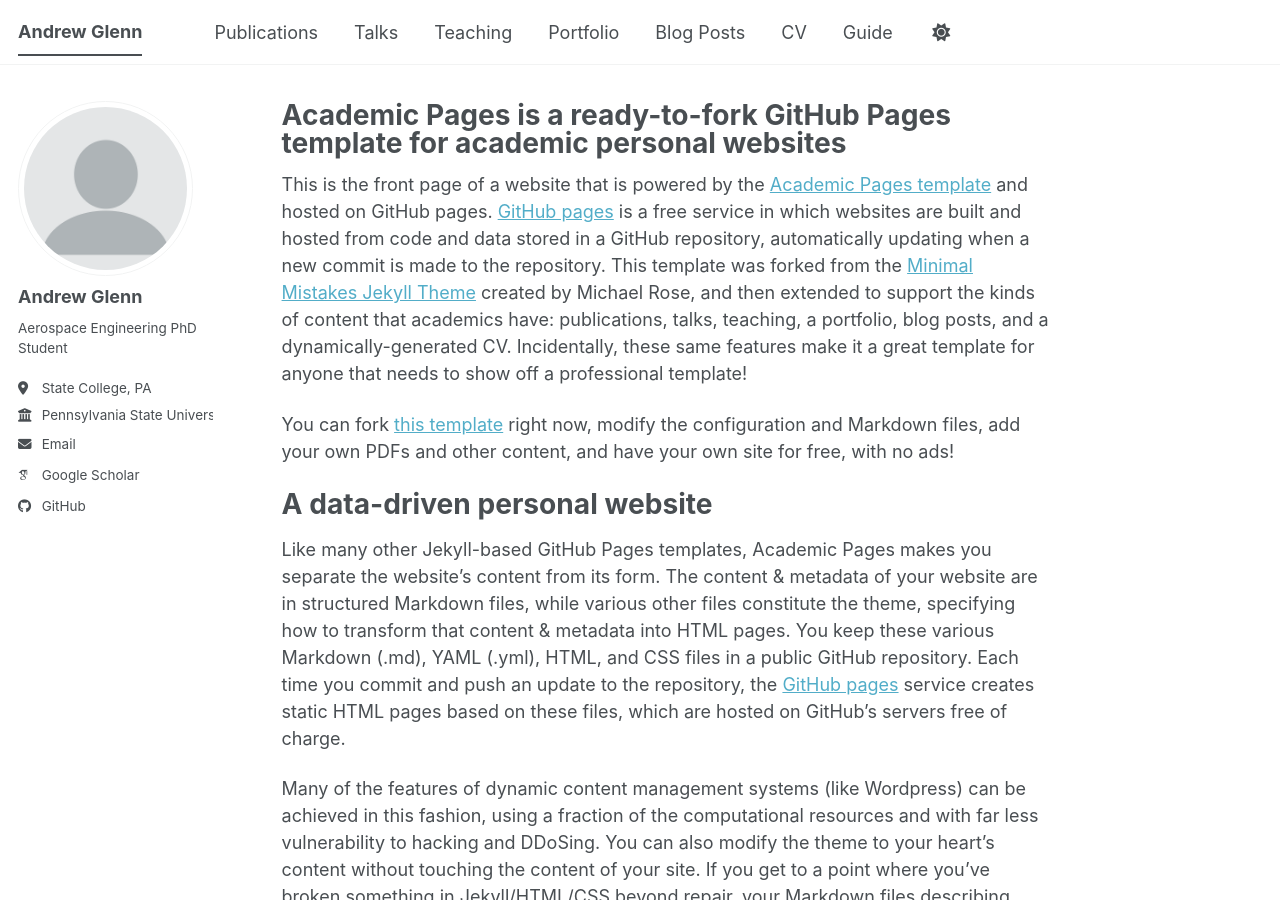
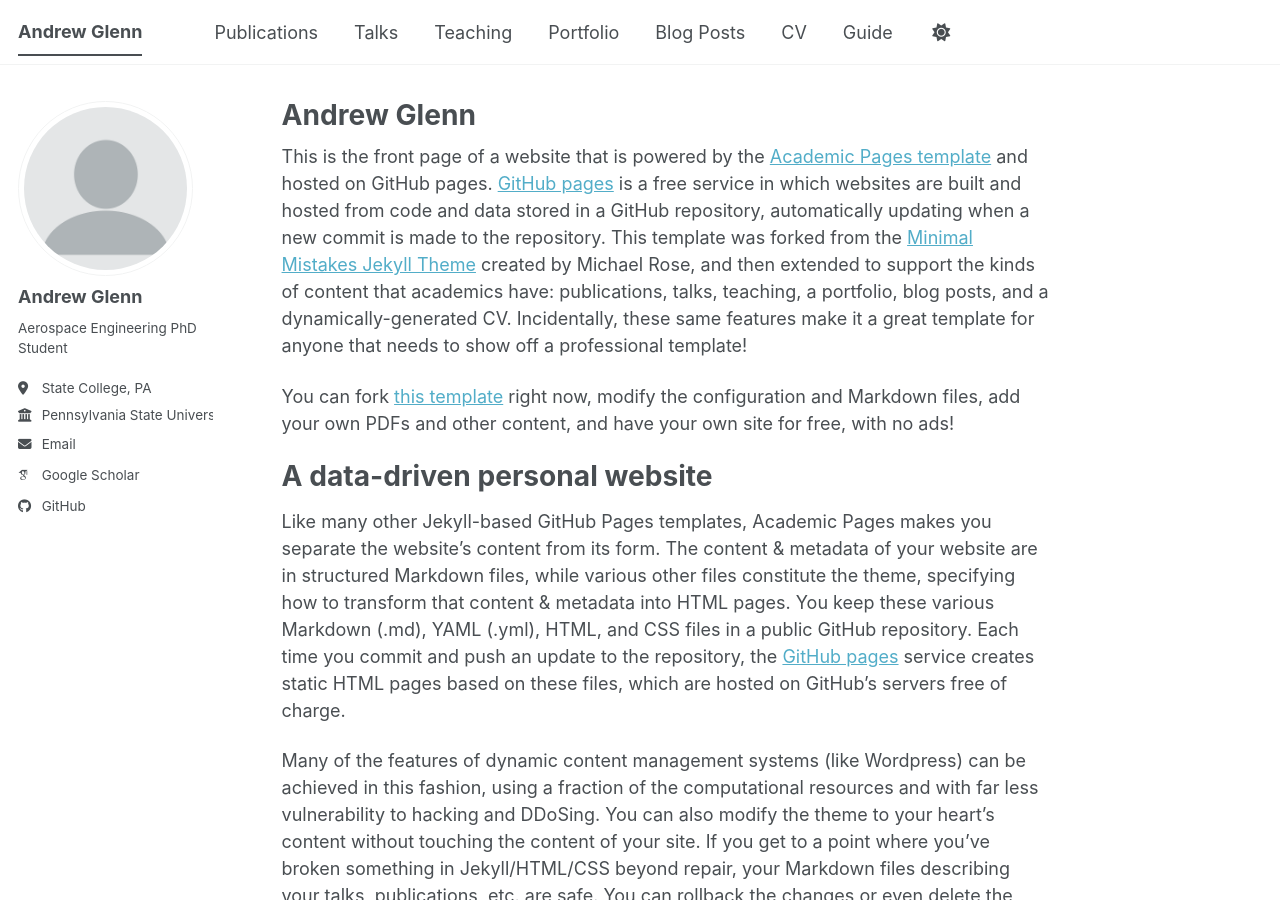
Before and after one commit to AGlenn357/AGlenn357.github.io, a Jekyll site: the page built from _pages/about.md, in a window 1280 px wide and 900 px high. Built offline with Jekyll 4.4.1, drawn with Linux system fonts in a browser that asks for light colours; some web fonts are replaced; a script bundle is joined from its source files by our own code; library files that are not in the unit come from our copies.

Commit message:
title name change

```diff
--- a/_pages/about.md
+++ b/_pages/about.md
@@ -1,6 +1,6 @@
 ---
 permalink: /
-title: "Academic Pages is a ready-to-fork GitHub Pages template for academic personal websites"
+title: "Andrew Glenn"
 author_profile: true
 redirect_from:
   - /about/
```
